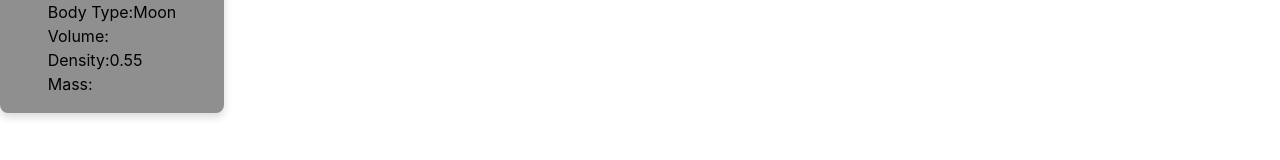
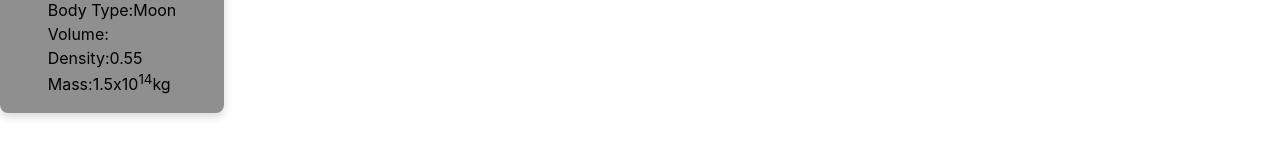
Before and after one commit to diorshelton/far, a React (Create React App) app: page / in a window 1280 px wide. Shown: the part 126-286 px from the top of the page. Built offline with nearby package versions, Linux system fonts and the light colour scheme.

Commit message:
Add prop for mass exponent to Card.jsx

```diff
--- a/src/App.js
+++ b/src/App.js
@@ -20,7 +20,7 @@ function App() {
 	return (
 		<>
 			<Layout>
-				<Card bodyName={bodies[0].name} bodyType={bodies[0].bodyType} volume={bodies[0].volume} density={bodies[0].density} mass={bodies[0].mass}
+				<Card bodyName={bodies[0].name} bodyType={bodies[0].bodyType} volume={bodies[0].v} density={bodies[0].density} mass={bodies[0].mass.massValue} massExponent={bodies[0].mass.massExponent}
 				/>
 				{/* {bodies.map(body =>
 					<Card key={body.id} bodyName={body.englishName}
--- a/src/components/Card.jsx
+++ b/src/components/Card.jsx
@@ -15,7 +15,7 @@ const StyledCard = styled.article`
 `;
 
 
-const Card = ({bodyName, bodyType, volume, density, mass}) => {
+const Card = ({bodyName, bodyType, volume, density, mass, massExponent}) => {
 	return (
 		<StyledCard>
 			<article className="card">
@@ -24,7 +24,7 @@ const Card = ({bodyName, bodyType, volume, density, mass}) => {
 					<p className="body-type">Body Type:{bodyType}</p>
 					<p className="volume">Volume:{volume}</p>
 					<p className="density">Density:{density}</p>
-					<p className="mass">Mass:</p>
+					<p className="mass">Mass:{mass}x10<sup className="mass-exponent">{massExponent}</sup>kg</p>
 				</div>
 			</article>
 		</StyledCard>
```
